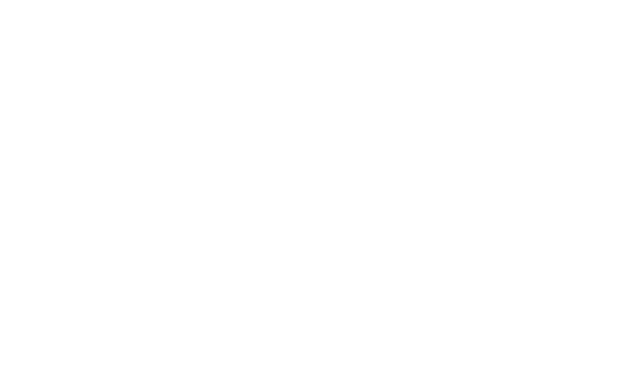
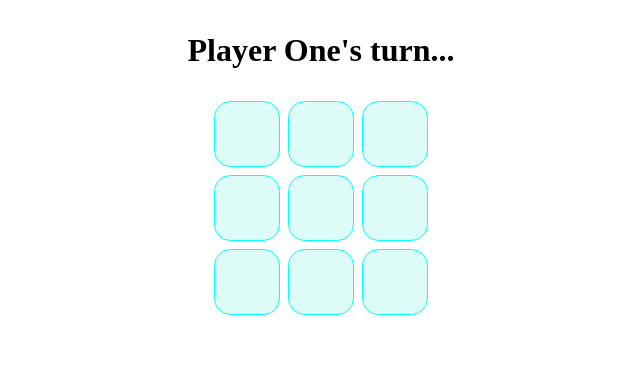
Before and after one commit to Stefano616/tic-tac-toe-TOP, a plain HTML site: page index.html in a window 1280 px wide. Shown: the whole page, without its empty margins (319-959 px from the left). Drawn offline with Linux system fonts and the light colour scheme.

Commit message:
Implemented basic UI and logic to handle the game with UI
The ScreenController allows to update the screen with player's name and marks in the gameboard.

The logic to check for a winner is used in the ScreenController.

```diff
--- a/index.html
+++ b/index.html
@@ -7,5 +7,10 @@
     <link rel="stylesheet" href="style.css" />
     <script src="script.js" defer></script>
   </head>
-  <body></body>
+  <body>
+    <div class="container">
+      <h1 class="player-info">Player One's turn</h1>
+      <div class="gameboard"></div>
+    </div>
+  </body>
 </html>
--- a/script.js
+++ b/script.js
@@ -1,8 +1,3 @@
-// 1 - Gameboard factory function (IIFE or not)
-// 2 - Cell
-// 3 - GameController
-// 4 - ScreenController
-
 function Gameboard() {
   const rows = 3;
   const columns = 3;
@@ -19,14 +14,11 @@ function Gameboard() {
   const getBoard = () => board;
 
   const markPosition = (row, column, player) => {
-    // check if the chosen position for the mark is free, if not, return false
-
     const positionIsAvailable = board[row][column].getValue() === 0;
 
     if (!positionIsAvailable) {
       return false;
     }
-    // Otherwise, mark the position with player's sign
     board[row][column].addMark(player);
     return true;
   };
@@ -50,13 +42,7 @@ function Gameboard() {
     }
   };
 
-  const printBoardToConsole = () => {
-    const boardWithValues = board.map((row) => row.map((cell) => cell.getValue()));
-    console.log(boardWithValues);
-  };
-
-  //   Exposed interface
-  return { getBoard, markPosition, checkWin, printBoardToConsole };
+  return { getBoard, markPosition, checkWin };
 }
 
 function Cell() {
@@ -69,11 +55,6 @@ function Cell() {
   return { addMark, getValue };
 }
 
-/*
- ** The GameController will be responsible for controlling the
- ** flow and state of the game's turns, as well as whether
- ** anybody has won the game
- */
 function GameController(playerOneName = "Player One", playerTwoName = "Player Two") {
   const board = Gameboard();
 
@@ -95,42 +76,68 @@ function GameController(playerOneName = "Player One", playerTwoName = "Player Tw
   };
   const getActivePlayer = () => activePlayer;
 
-  const printNewRound = () => {
-    board.printBoardToConsole();
-    console.log(`${getActivePlayer().name}'s turn.`);
-  };
-
   const playRound = (row, column) => {
-    // Add mark for the current player
-    console.log(`Adding ${getActivePlayer().name}'s mark into position (${row}, ${column})...`);
-
-    // If the chosen position is not valid, the current player can attempt again to put its mark.
     if (!board.markPosition(row, column, getActivePlayer().mark)) {
-      console.log(`${getActivePlayer().name} position not valid, you have to choose another position.`);
-      printNewRound();
-      return;
-    }
-    /*  This is where we would check for a winner and handle that logic,
-          such as a win message. */
-    if (board.checkWin(getActivePlayer().mark)) {
-      console.log(`${getActivePlayer().name} won the game!!!!!`);
+      alert(`${getActivePlayer().name} position not valid, you have to choose another position.`);
       return;
     }
 
-    // Switch player turn
+    if (board.checkWin(getActivePlayer().mark)) {
+      return;
+    }
+
     switchPlayerTurn();
-    printNewRound();
   };
 
-  // Initial play game message
-  printNewRound();
-
-  // For the console version, we will only use playRound, but we will need
-  // getActivePlayer for the UI version, so I'm revealing it now
   return {
     playRound,
     getActivePlayer,
+    getBoard: board.getBoard,
+    checkWin: board.checkWin,
   };
 }
 
-const game = GameController();
+function ScreenController() {
+  const game = GameController();
+  const gameboard = document.querySelector(".gameboard");
+  const displayPlayerInfo = document.querySelector(".player-info");
+
+  const updateScreen = () => {
+    gameboard.textContent = "";
+
+    const board = game.getBoard();
+    const { name: activePlayerName, mark: activePlayerMark } = game.getActivePlayer();
+
+    if (game.checkWin(activePlayerMark)) {
+      displayPlayerInfo.textContent = `${activePlayerName} won the game!!!!!`;
+      return;
+    }
+
+    displayPlayerInfo.textContent = `${activePlayerName}'s turn...`;
+
+    board.forEach((row, rowIdx) => {
+      row.forEach((cell, colIdx) => {
+        const cellButton = document.createElement("button");
+        cellButton.classList.add("gameboard__cell");
+        cellButton.dataset.row = rowIdx;
+        cellButton.dataset.column = colIdx;
+        cellButton.textContent = cell.getValue() == 1 ? "X" : cell.getValue() == 2 ? "O" : " ";
+        gameboard.appendChild(cellButton);
+      });
+    });
+  };
+
+  function clickHandlerBoard(e) {
+    const selectedRow = e.target.dataset.row;
+    const selectedColumn = e.target.dataset.column;
+
+    if (!selectedColumn) return;
+
+    game.playRound(selectedRow, selectedColumn);
+    updateScreen();
+  }
+  gameboard.addEventListener("click", clickHandlerBoard);
+  updateScreen();
+}
+
+ScreenController();
--- a/style.css
+++ b/style.css
@@ -0,0 +1,41 @@
+* {
+  margin: 0;
+  padding: 0;
+  box-sizing: border-box;
+}
+
+:root {
+  font-size: 16px;
+}
+
+.container {
+  width: 80%;
+  margin: auto;
+  display: flex;
+  flex-direction: column;
+  align-items: center;
+  justify-content: space-around;
+  padding-block: 2rem;
+}
+
+.gameboard {
+  display: grid;
+  grid-template-columns: repeat(3, 1fr);
+  grid-template-rows: repeat(3, 1fr);
+  gap: 0.5rem;
+  margin: 2rem 0;
+  font-size: 2rem;
+}
+
+.gameboard__cell {
+  font-size: 2rem;
+  background-color: rgb(221, 252, 248);
+  padding: 2rem;
+  border: 1px solid aqua;
+  border-radius: 25%;
+  cursor: pointer;
+}
+
+.gameboard__cell:hover {
+  background-color: aqua;
+}
```
